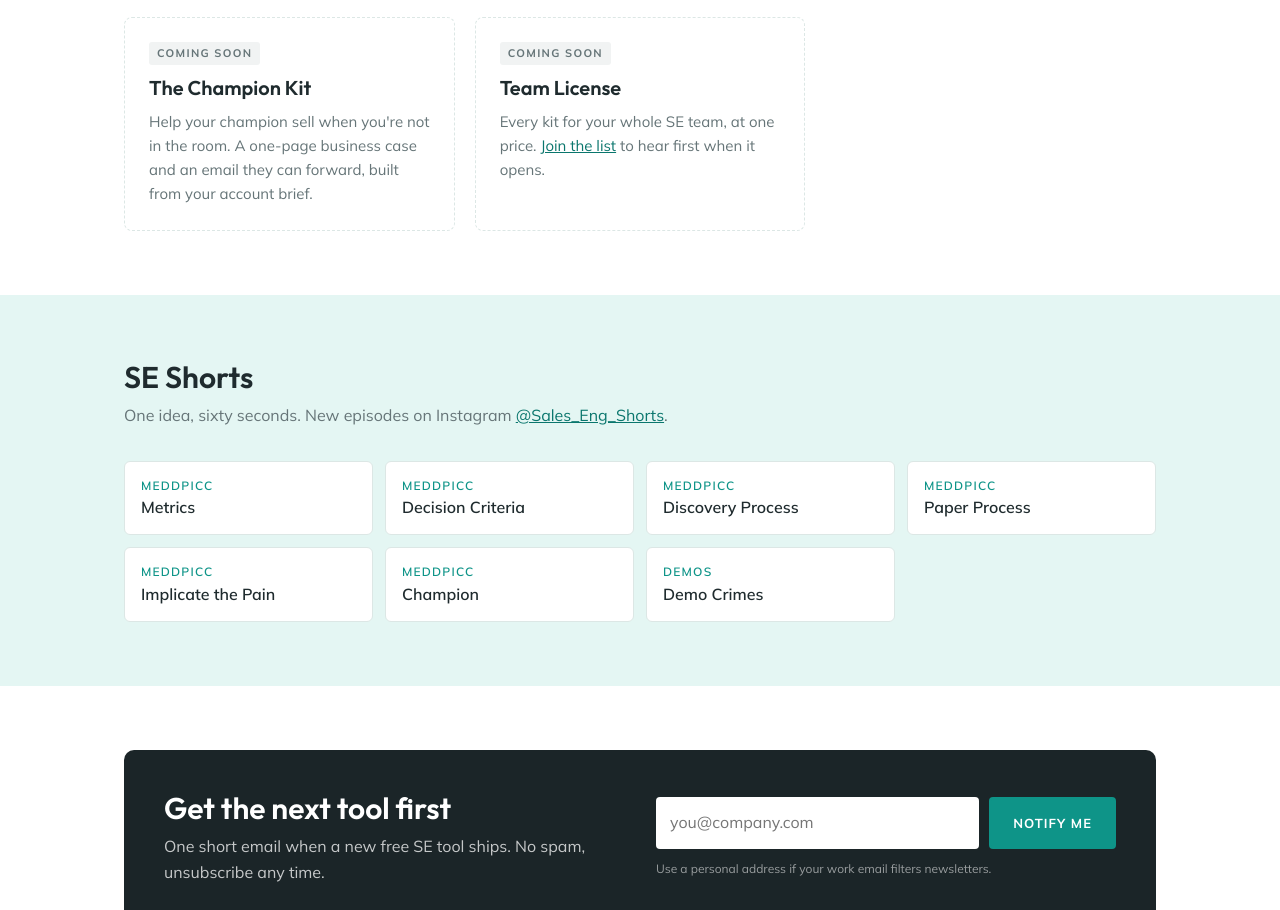
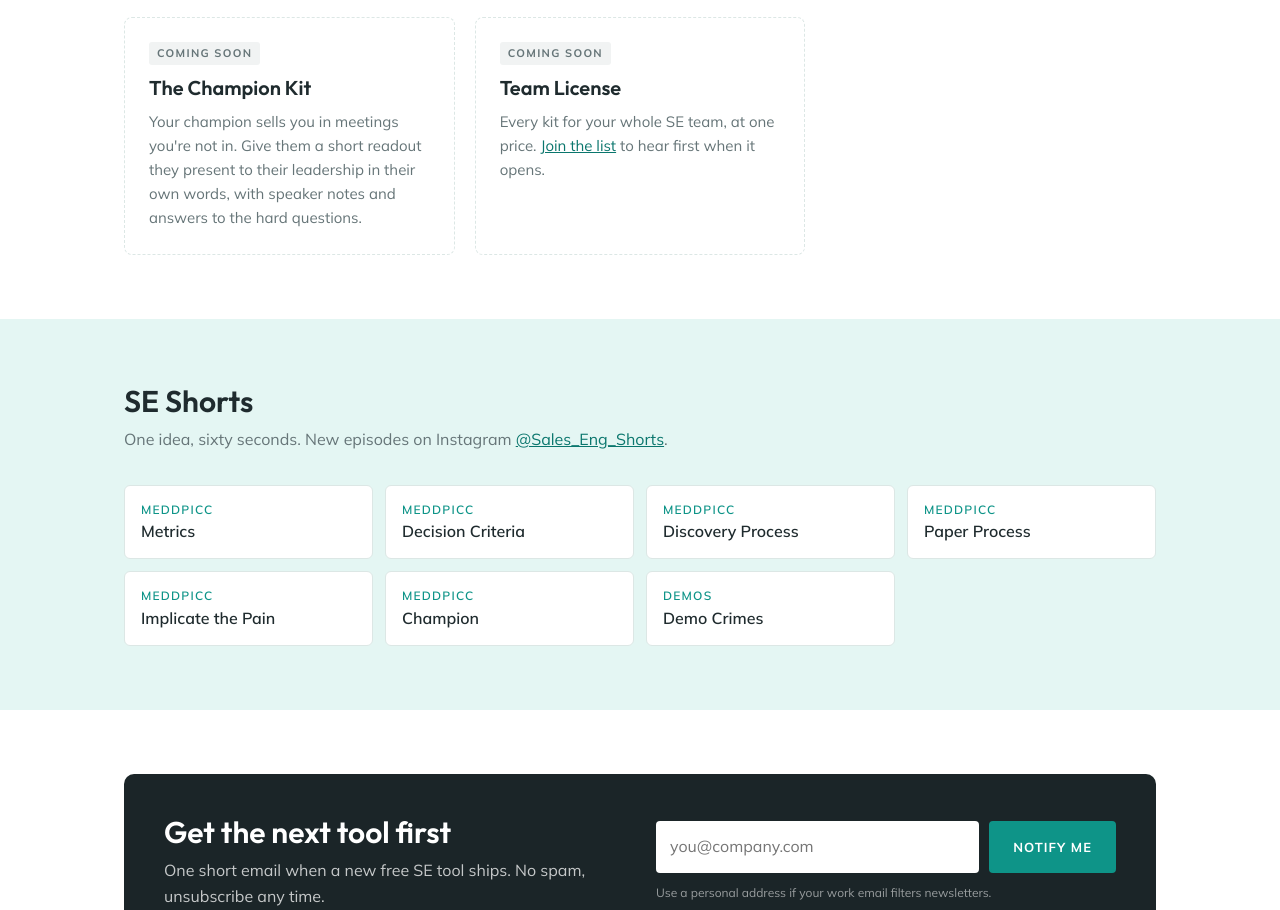
Before and after one commit to jamesfraasch-dotcom/se_engineer_shorts, a plain HTML site: page index.html in a window 1280 px wide. Shown: the part 1085-1995 px from the top of the page. Drawn offline with Linux system fonts and the light colour scheme.

Commit message:
Home page: Champion Kit card describes the internal readout
Co-Authored-By: Claude Opus 5.5 <noreply@anthropic.com>
Claude-Session: https://claude.ai/code/session_01MDyTTWTed28poGsfwFdyGt

```diff
--- a/index.html
+++ b/index.html
@@ -120,7 +120,7 @@ footer .wrap{display:flex;justify-content:space-between;gap:16px;flex-wrap:wrap}
       <div class="card soon">
         <span class="tag soon">Coming soon</span>
         <h3>The Champion Kit</h3>
-        <p>Help your champion sell when you're not in the room. A one-page business case and an email they can forward, built from your account brief.</p>
+        <p>Your champion sells you in meetings you're not in. Give them a short readout they present to their leadership in their own words, with speaker notes and answers to the hard questions.</p>
       </div>
       <div class="card soon">
         <span class="tag soon">Coming soon</span>
```
